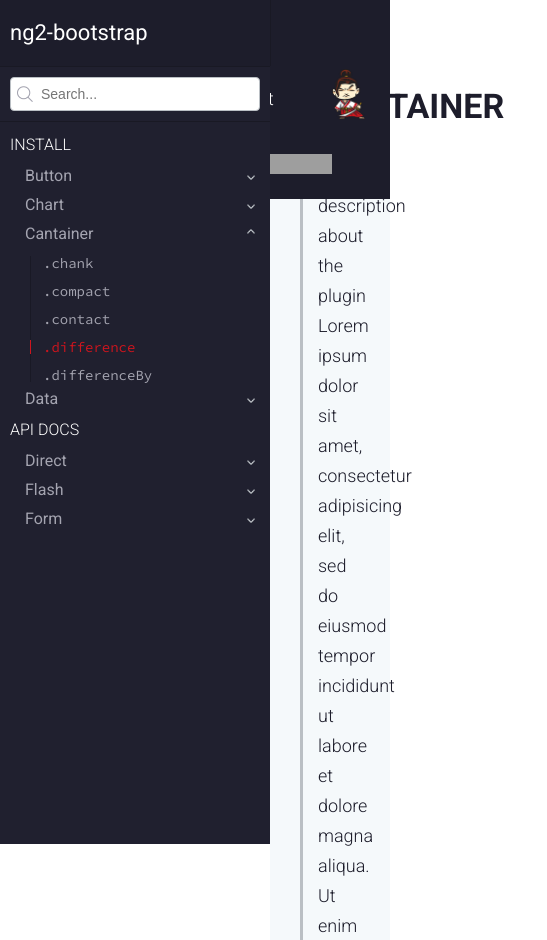
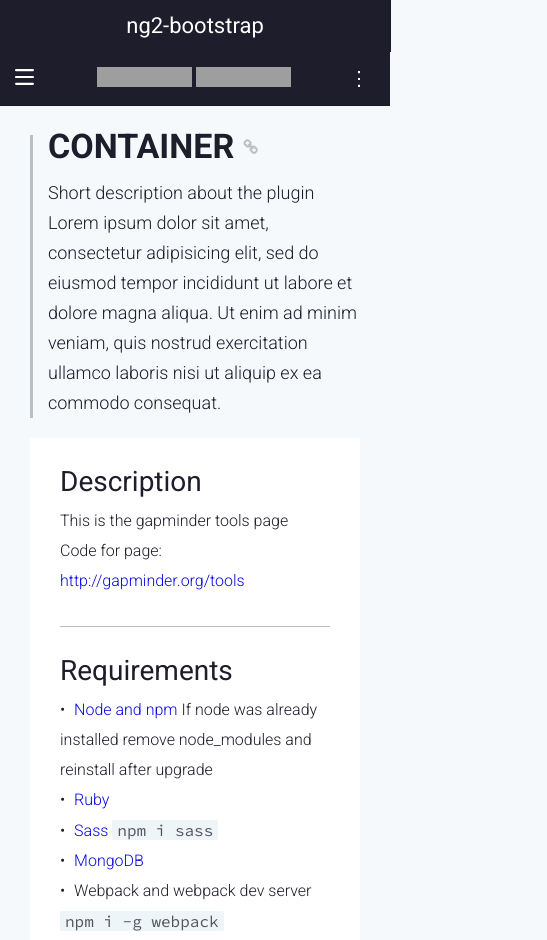
Before and after one commit to valor-labs/doc, a plain HTML site: page index.html in a window 390 px wide. Shown: the top 940 px of the page, 547 px wide, since content can reach past the window. Drawn offline with Linux system fonts and the light colour scheme; grey boxes are pictures that could not be loaded.

Commit message:
Update: added mobile version

```diff
--- a/assets/css/style.css
+++ b/assets/css/style.css
@@ -1,5 +1,6 @@
 body {
     font-family: 'Roboto', sans-serif;
+    background-color: #f5f9fb;
 }
 
 .text-red {
@@ -9,16 +10,23 @@
 /************* START TOP MENU **************/
 
 #top-menu {
-    overflow: hidden;
     position: fixed;
     top: 0;
     left: 0;
     right: 0;
     background-color: #1d1d2b;
-    z-index: 1;
+    z-index: 2;
 }
 
-#top-menu > div {
+#top-menu > div:not(.menu-right) {
+    float: left;
+}
+
+#top-menu .menu-right {
+    float: right;
+}
+
+#top-menu .menu-right > div {
     float: left;
 }
 
@@ -43,11 +51,11 @@
     overflow: hidden;
 }
 
-#top-menu .top-menu-container ul li {
+#top-menu .top-menu-container li {
     float: left;
 }
 
-#top-menu .top-menu-container ul li a {
+#top-menu .top-menu-container li a {
     text-decoration: none;
     display: inline-block;
     padding: 24px 15px;
@@ -56,12 +64,11 @@
     color: #fff;
 }
 
-#top-menu .top-menu-container ul li a:hover {
+#top-menu .top-menu-container li a:hover {
     color: #cd151e;
 }
 
 #top-menu .logo {
-    float: right;
     margin: 3px 25px 11px 0;
 }
 
@@ -71,12 +78,43 @@
 
 #top-menu .git-hub {
     margin: 22px 0;
-    float: right;
 }
 
 #top-menu .git-hub iframe {
     height: 20px;
     width: 95px;
+}
+
+#mobile-top-menu,
+#mobile-main-menu {
+    display: none;
+    cursor: pointer;
+}
+
+#mobile-main-menu {
+    padding: 24px 15px;
+}
+
+#mobile-top-menu {
+    padding: 24px 30px 24px 10px;
+}
+
+#mobile-main-menu img,
+#mobile-top-menu img {
+    height: 16px;
+}
+
+#top-menu #top-menu-link {
+    -webkit-transition: max-height .5s ease;
+    -moz-transition: max-height .5s ease;
+    -ms-transition: max-height .5s ease;
+    -o-transition: max-height .5s ease;
+    transition: max-height .5s ease;
+    overflow: hidden;
+}
+
+#top-menu #top-menu-link.active {
+    max-height: 500px;
 }
 
 /************* END TOP MENU **************/
@@ -93,6 +131,15 @@
     bottom: 0;
     left: 0;
     z-index: 1;
+    -webkit-transition: left .5s ease;
+    -moz-transition: left .5s ease;
+    -ms-transition: left .5s ease;
+    -o-transition: left .5s ease;
+    transition: left .5s ease;
+}
+
+#main-menu.active {
+    left: 0;
 }
 
 #main-menu > div {
@@ -225,7 +272,6 @@
     width: calc(100% - 270px);
     height: 100%;
     float: right;
-    background-color: #f5f9fb;
     margin-top: 65px;
     padding: 30px 30px 0;
     box-sizing: border-box;
@@ -426,3 +472,104 @@
 }
 
 /************* END CONTENT **************/
+
+@media (max-width: 1020px) {
+    #top-menu {
+        border-bottom: 1px solid #191924;
+    }
+
+    #top-menu .logo {
+        display: none;
+    }
+
+    #top-menu .top-menu-container {
+        position: fixed;
+        background-color: #1d1d2b;
+        left: 0;
+        right: 0;
+        top: 67px;
+        margin: 0;
+        max-height: 0;
+    }
+
+    #top-menu .title {
+        max-width: 300px;
+        min-width: 1px;
+    }
+
+    #top-menu .top-menu-container ul {
+        padding: 10px 0;
+    }
+
+    #top-menu .top-menu-container li {
+        float: none;
+    }
+
+    #top-menu .top-menu-container li a {
+        display: block;
+        padding: 10px 10px;
+    }
+
+    #mobile-top-menu,
+    #mobile-main-menu {
+        display: inline-block;
+    }
+
+    #main-menu {
+        left: -100%;
+    }
+
+    #main {
+        width: 100%;
+        float: none;
+    }
+}
+
+@media (max-width: 600px) {
+    #top-menu .title {
+        width: 100%;
+        max-width: 100%;
+        text-align: center;
+    }
+
+    #top-menu .title h2 {
+        padding: 15px;
+    }
+
+    #top-menu .menu-right {
+        float: left;
+        width: calc(100% - 50px);
+        text-align: center;
+        padding-right: 50px;
+        box-sizing: border-box;
+    }
+
+    #top-menu .git-hub {
+        display: inline-block;
+        float: none !important;
+        margin: 15px 0;
+    }
+
+    #top-menu #mobile-top-menu {
+        position: absolute;
+        bottom: 0;
+        right: 0;
+        padding: 15px 30px 15px 10px;
+    }
+
+    #mobile-main-menu {
+        padding: 17px 15px;
+    }
+
+    #top-menu .top-menu-container {
+        top: 105px;
+    }
+
+    #main-menu {
+        height: calc(100% - 105px);
+    }
+
+    #main {
+        margin-top: 105px;
+    }
+}
--- a/assets/js/custom.js
+++ b/assets/js/custom.js
@@ -0,0 +1,10 @@
+var mainMenuBar = document.getElementById('mobile-main-menu');
+var topMenuBar = document.getElementById('mobile-top-menu');
+
+mainMenuBar.onclick = function () {
+    document.getElementById('main-menu').classList.toggle('active');
+};
+
+topMenuBar.onclick = function () {
+    document.getElementById('top-menu-link').classList.toggle('active');
+};
--- a/index.html
+++ b/index.html
@@ -3,6 +3,7 @@
 <head>
     <meta charset="UTF-8">
     <title>Doc</title>
+    <meta name="viewport" content="width=device-width, initial-scale=1">
     <link href='https://fonts.googleapis.com/css?family=Roboto:400,300,700' rel='stylesheet' type='text/css'>
     <link href='https://fonts.googleapis.com/css?family=Source+Code+Pro' rel='stylesheet' type='text/css'>
     <link rel="stylesheet" href="assets/css/reset.css">
@@ -15,7 +16,11 @@
         <h2>ng2-bootstrap</h2>
     </div>
 
-    <div class="top-menu-container">
+    <div id="mobile-main-menu">
+        <img src="assets/images/menu-left.svg" alt="">
+    </div>
+
+    <div id="top-menu-link" class="top-menu-container">
         <ul>
             <li><a href="">Docs</a></li>
             <li><a href="">Contribute</a></li>
@@ -23,17 +28,23 @@
         </ul>
     </div>
 
-    <div class="logo">
-        <a href="">
-            <img src="assets/images/logo.png" alt="">
-        </a>
-    </div>
+    <div class="menu-right">
+        <div class="git-hub">
+            <iframe frameborder="0" scrolling="0"
+                    src="https://ghbtns.com/github-btn.html?user=valor-software&repo=ng2-bootstrap&type=star&count=true"></iframe>
+            <iframe frameborder="0" scrolling="0"
+                    src="https://ghbtns.com/github-btn.html?user=valor-software&repo=ng2-bootstrap&type=fork&count=true"></iframe>
+        </div>
 
-    <div class="git-hub">
-        <iframe frameborder="0" scrolling="0"
-                src="https://ghbtns.com/github-btn.html?user=valor-software&repo=ng2-bootstrap&type=star&count=true"></iframe>
-        <iframe frameborder="0" scrolling="0"
-                src="https://ghbtns.com/github-btn.html?user=valor-software&repo=ng2-bootstrap&type=fork&count=true"></iframe>
+        <div class="logo">
+            <a href="">
+                <img src="assets/images/logo.png" alt="">
+            </a>
+        </div>
+
+        <div id="mobile-top-menu">
+            <img src="assets/images/menu-right.svg" alt="">
+        </div>
     </div>
 </div>
 
```
Also changed, not shown: assets/images/menu-left.svg (added), assets/images/menu-right.svg (added).
